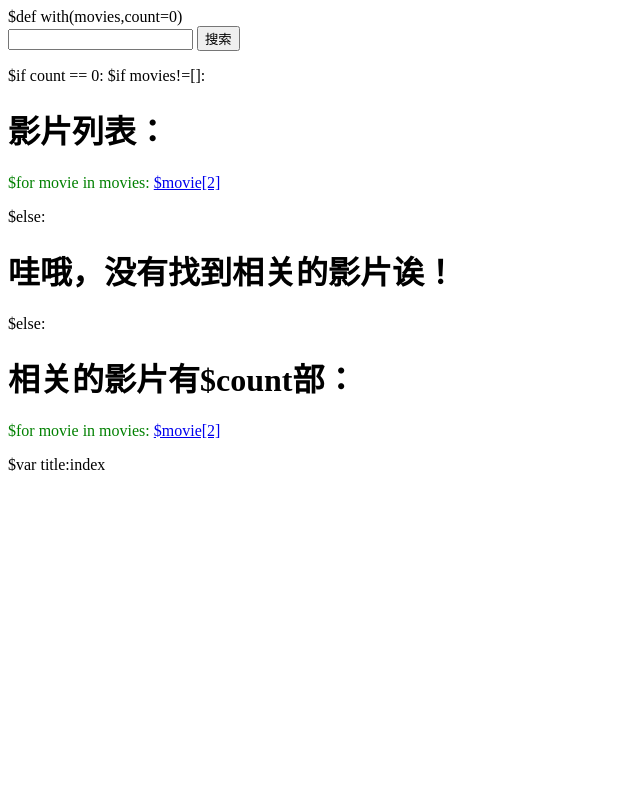
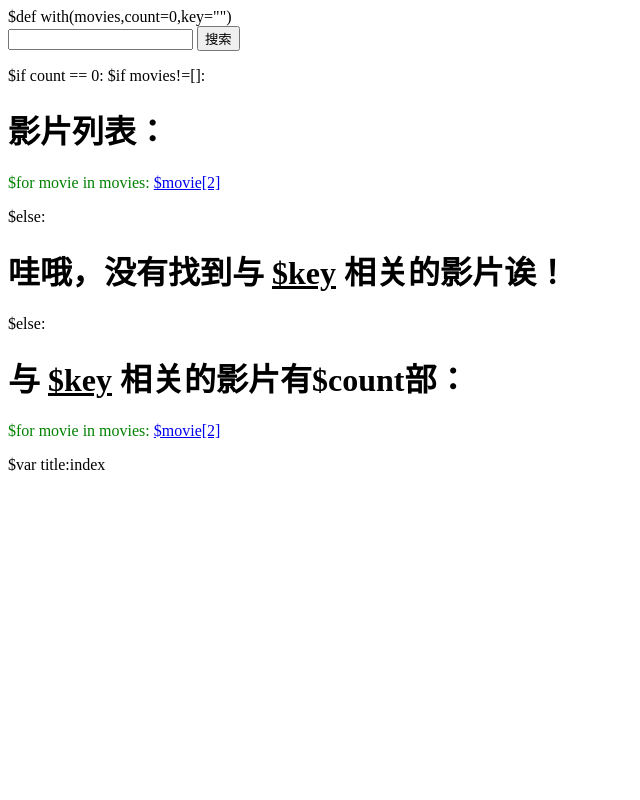
Before and after one commit to Elanqueen/Movies, a Python web app: template templates/index.html in a window 1280 px wide. Shown: the whole page, without its empty margins (0-640 px from the left). Run offline with Jinja, Linux system fonts and the light colour scheme; the template is opened without the code that fills it, so the values that code supplies are empty.

Commit message:
查询结果信息中添加关键词显示

```diff
--- a/templates/index.html
+++ b/templates/index.html
@@ -1,4 +1,4 @@
-$def with(movies,count=0)
+$def with(movies,count=0,key="")
 <form action="/" method="post">
     <input type="text" name="title">
     <input type="submit" value="搜索">
@@ -11,9 +11,11 @@ $if count == 0:
             <a href="/movie_des/$movie[1]">$movie[2]</a><br>
         </p>
     $else:
-        <h1>哇哦，没有找到相关的影片诶！</h1>
+        <h1>哇哦，没有找到与
+            <b><u>$key</u></b> 相关的影片诶！</h1>
 $else:
-    <h1>相关的影片有$count部：</h1>
+    <h1>与
+    <b><u>$key</u></b> 相关的影片有$count部：</h1>
     <p style="color:green;font-size:em">
     $for movie in movies:
         <a href="/movie_des/$movie[1]">$movie[2]</a><br>
```
Also changed, not shown: MovieSite.db, 1 other file.
